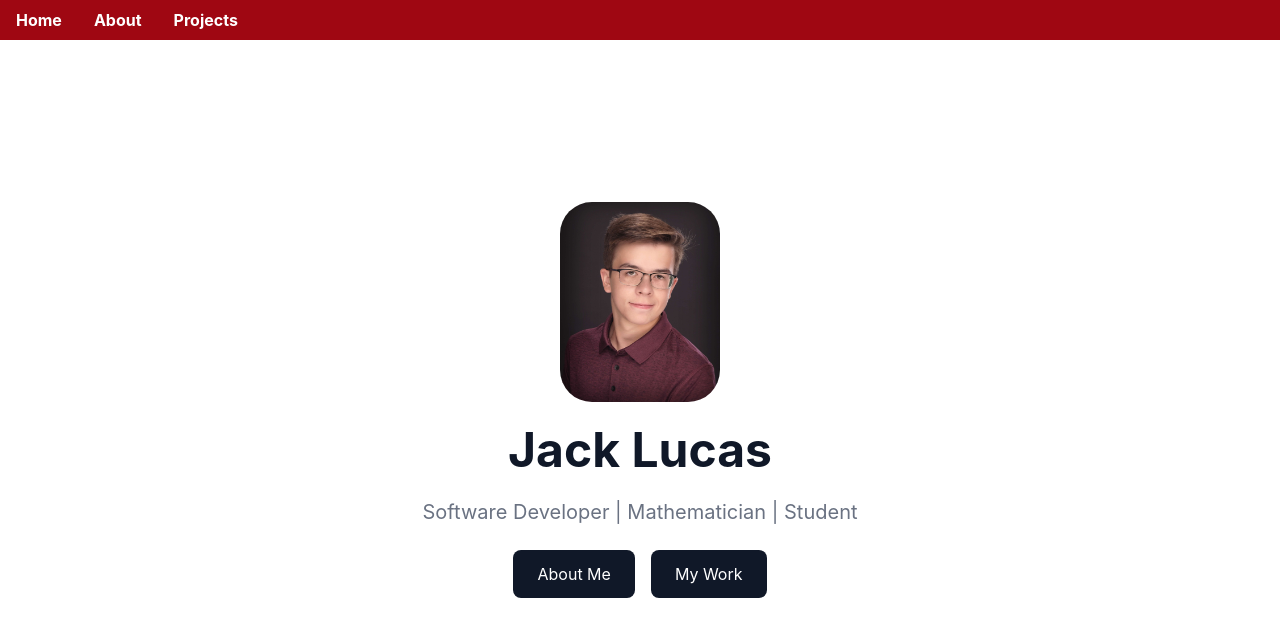
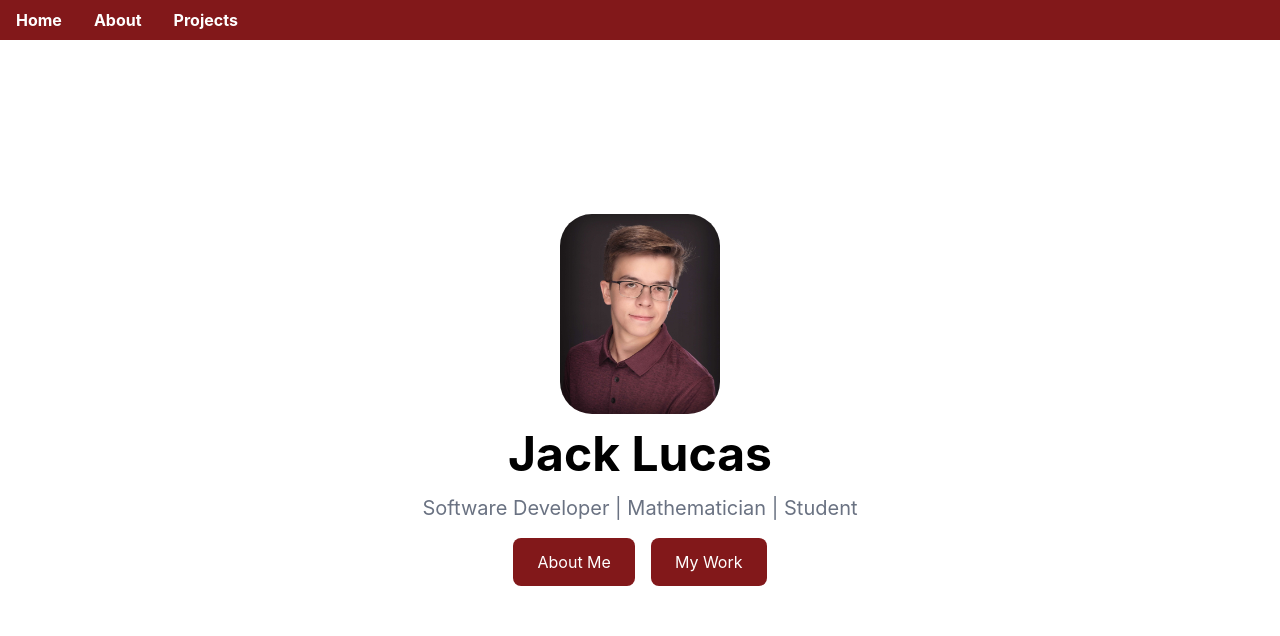
Before and after one commit to rhit-lucasja/personal-site, a React (Vite) app: page / in a window 1280 px wide. Shown: the top 636 px of the page. Built offline with nearby package versions, Linux system fonts and the light colour scheme.

Commit message:
adjustments to coloring of home page

```diff
--- a/src/components/Navbar.jsx
+++ b/src/components/Navbar.jsx
@@ -2,10 +2,10 @@ import { Link } from 'react-router-dom';
 
 const Navbar = () => {
     return (
-        <nav className="fixed top-0 left-0 w-full bg-red-800 text-white font-bold flex gap-8 pl-4 py-2">
-            <Link to="/" className="hover:text-gray-400">Home</Link>
-            <Link to="/about" className="hover:text-gray-400">About</Link>
-            <Link to="/projects" className="hover:text-gray-400">Projects</Link>
+        <nav className="fixed top-0 left-0 w-full bg-red-900 text-white font-bold flex gap-8 pl-4 py-2">
+            <Link to="/" className="hover:text-gray-400 transition-colors">Home</Link>
+            <Link to="/about" className="hover:text-gray-400 transition-colors">About</Link>
+            <Link to="/projects" className="hover:text-gray-400 transition-colors">Projects</Link>
         </nav>
     );
 };
--- a/src/pages/Home.jsx
+++ b/src/pages/Home.jsx
@@ -12,19 +12,19 @@ const Home = () => {
             </div>*/}
 
             {/* tagline & links */}
-            <div className="relative text-center space-y-6">
+            <div className="relative text-center space-y-4">
                 <img src={pfp} alt="Profile Photo" className="w-40 h-50 rounded-4xl object-cover mx-auto" />
-                <h1 className="text-5xl font-bold text-gray-900">
+                <h1 className="text-5xl font-bold text-black">
                     Jack Lucas
                 </h1>
                 <p className="text-xl text-gray-500">
                     Software Developer | Mathematician | Student
                 </p>
                 <div className="flex gap-4 justify-center">
-                    <Link to="/about" className="px-6 py-3 bg-gray-900 text-white rounded-lg hover:bg-gray-700 transition-colors">
+                    <Link to="/about" className="px-6 py-3 bg-red-900 text-white rounded-lg hover:bg-red-400 transition-colors">
                         About Me
                     </Link>
-                    <Link to="/projects" className="px-6 py-3 bg-gray-900 text-white rounded-lg hover:bg-gray-700 transition-colors">
+                    <Link to="/projects" className="px-6 py-3 bg-red-900 text-white rounded-lg hover:bg-red-400 transition-colors">
                         My Work
                     </Link>
                 </div>
```
